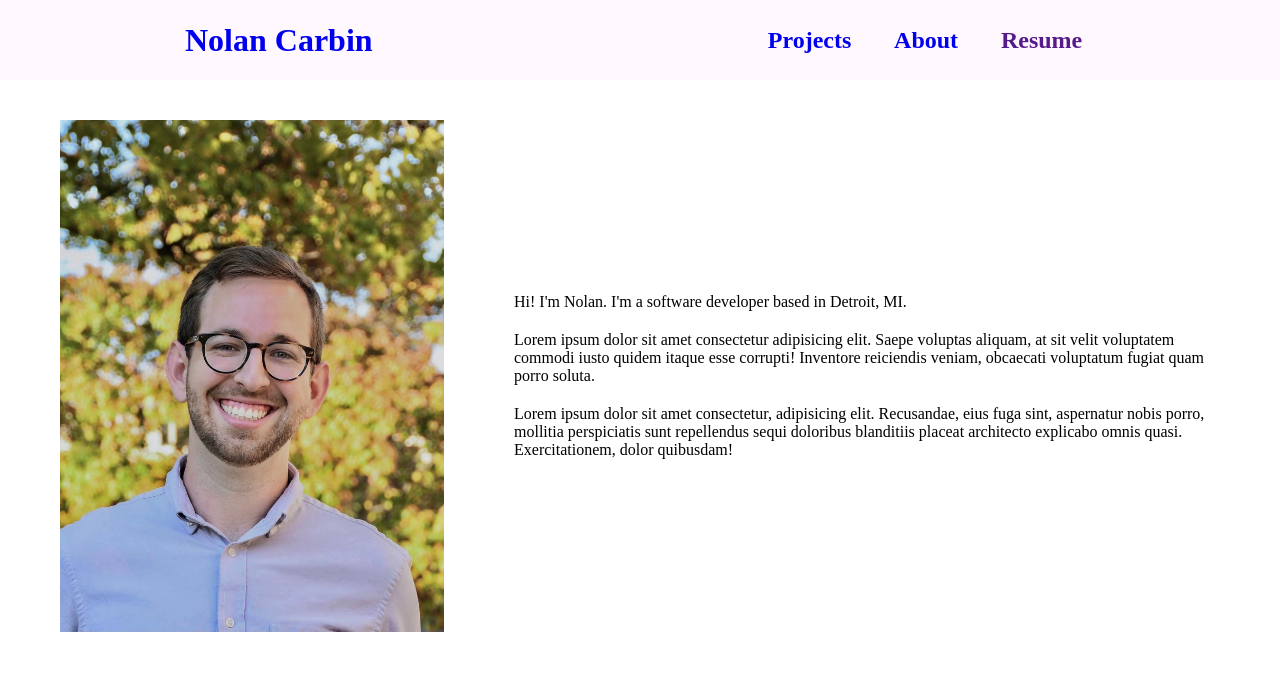
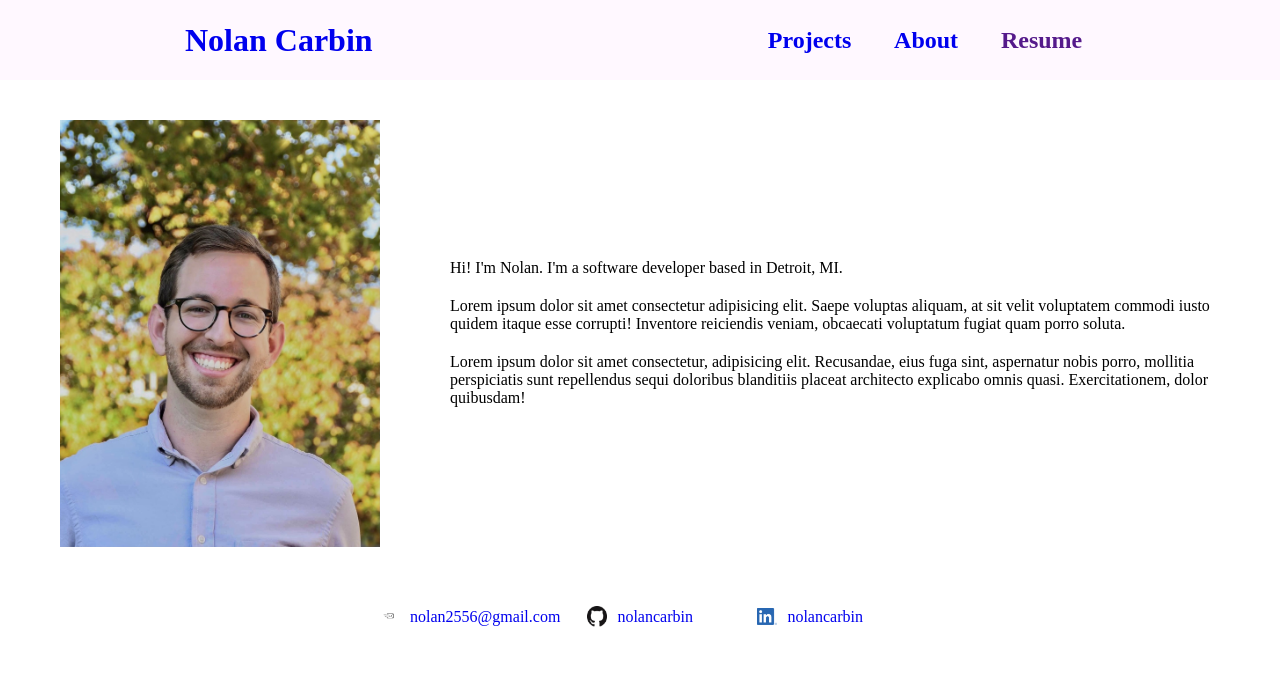
Before and after one commit to NolanCarbin/NolanCarbin.github.io, a plain HTML site: page about.html in a window 1280 px wide. Drawn offline with Linux system fonts and the light colour scheme.

Commit message:
added footer and footer links

```diff
--- a/about.html
+++ b/about.html
@@ -9,7 +9,7 @@
     <title>About</title>
 </head>
 <body>
-    <div class="fixedNavBar">
+    <div class="header">
         <div class="navBar">
             <a href="https://nolancarbin.github.io/"><h1 class='myName'>Nolan Carbin</h1></a>
             <div class="navButtons">
@@ -28,5 +28,18 @@
         </div>
         </p>
     </div>
+    <div class="footer">
+        <div class="footerContainer">
+            <div class="linkContainer">
+                <img src="imgs/mailIcon.png" alt="" class='footerIcon'><a href="mailto:nolan2556@gmail.com" target="_blank" class='footerLink'>nolan2556@gmail.com</a>
+            </div>
+            <div class="linkContainer">
+                <img src="imgs/GitHub-Mark-32px.png" alt="" class='footerIcon'><a href="https://github.com/NolanCarbin" target="_blank" class='footerLink'>nolancarbin</a>
+            </div>
+            <div class="linkContainer">
+                <img src="imgs/LI-In-Bug.png" alt="" class='footerIcon'><a href="https://linkedin.com/in/nolancarbin" target="_blank" class='footerLink'>nolancarbin</a>
+            </div>
+        </div>
+    </div>
 </body>
 </html>
--- a/apps/styles.css
+++ b/apps/styles.css
@@ -4,7 +4,7 @@
     text-decoration: none;
 }
 
-.fixedNavBar {
+.header {
     position: fixed;
     width: 100%;
 }
@@ -31,7 +31,7 @@
 }
 
 .nolanImg {
-    width: 30%;
+    width: 25%;
     height: auto;
     padding-left: 60px;
 }
@@ -41,6 +41,7 @@
     height: auto;
     /* background-color: blue; */
     padding-top: 120px;
+    padding-bottom: 50px;
     display: flex;
     align-items: center;
     justify-content: space-around;
@@ -53,6 +54,42 @@
 
 .aboutMeText {
     padding: 10px;
+}
+
+.footerIcon {
+    width: 12%;
+    height: auto;
+}
+
+.footer {
+    /* background-color: red; */
+    display: flex;
+    justify-content: center;
+    width: 100%;
+    height: 100px;
+}
+
+.footerContainer {
+    /* background-color: gray; */
+    width: 65%;
+    height: 40px;
+
+    display: flex;
+    justify-content: center;
+    align-items: flex-start;
+}
+
+.linkContainer {
+    /* background-color: pink; */
+    width: 170px;
+    height: 40px;
+    display: flex;
+    justify-content: center;
+    align-items: center;
+}
+
+.footerLink {
+    padding-left: 10px;
 }
 
 
```
Also changed, not shown: imgs/GitHub-Mark-32px.png (added), imgs/LI-In-Bug.png (added), imgs/mailIcon.png (added).
